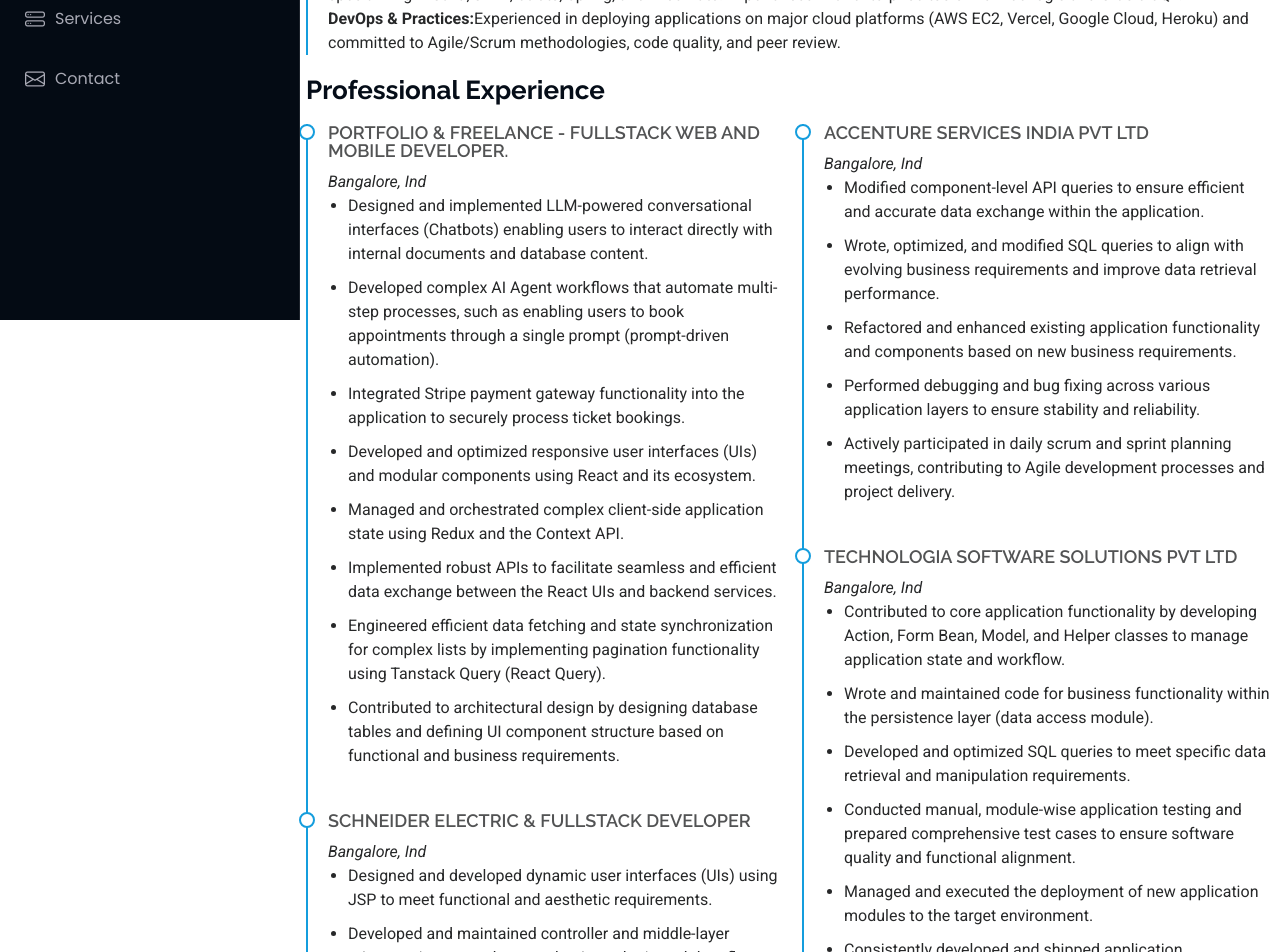
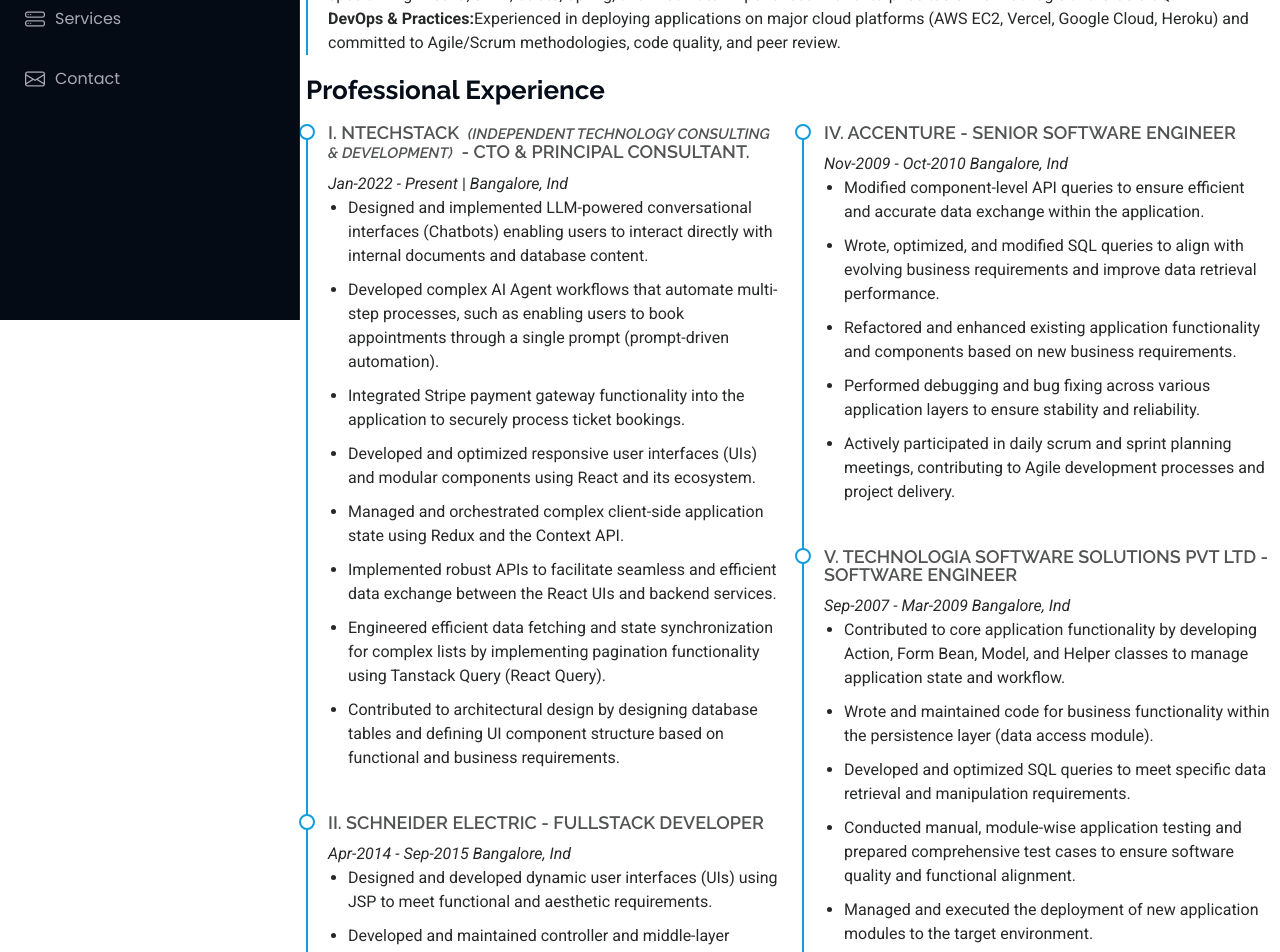
Before and after one commit to narendravs/portfolio-site, a React (Vite) app: page /Resume in a window 1280 px wide. Shown: the part 480-1432 px from the top of the page. Built offline with nearby package versions, Linux system fonts and the light colour scheme.

Commit message:
changed the resume format and added the recent activities done from github

```diff
--- a/src/pages/Resume/Resume.jsx
+++ b/src/pages/Resume/Resume.jsx
@@ -106,11 +106,15 @@
                   >
                     <div className="resume-item">
                       <h4>
-                        Portfolio & Freelance - Fullstack web and mobile
-                        developer.
+                        I. ntechstack &nbsp;
+                        <em style={{ fontSize: "15px" }}>
+                          (Independent Technology Consulting & Development)
+                        </em>
+                        &nbsp; - CTO & Principal Consultant.
                       </h4>
 
                       <p>
+                        <em>Jan-2022 - Present</em> |&nbsp;
                         <em>Bangalore, Ind</em>
                       </p>
                       <ul>
@@ -157,9 +161,10 @@
                       </ul>
                     </div>
                     <div className="resume-item">
-                      <h4>Schneider electric &amp; Fullstack developer</h4>
+                      <h4>II. Schneider Electric - Fullstack developer</h4>
 
                       <p>
+                        <em>Apr-2014 - Sep-2015</em>&nbsp;
                         <em>Bangalore, Ind</em>
                       </p>
                       <ul>
@@ -194,9 +199,10 @@
                     {/* <!-- Edn Resume Item --> */}
 
                     <div className="resume-item">
-                      <h4>Capgemini India Pvt Ltd &amp; Consultant</h4>
+                      <h4>III. Capgemini India Pvt Ltd - Consultant</h4>
                       {/* <h5>2010 - 2014</h5> */}
                       <p>
+                        <em>Jan-2011 - Nov-2013</em>&nbsp;
                         <em>Bangalore, Ind</em>
                       </p>
 
@@ -237,9 +243,10 @@
                   >
                     {/* <h3 className="resume-title">Professional Experience</h3> */}
                     <div className="resume-item">
-                      <h4>Accenture Services India Pvt Ltd</h4>
+                      <h4>IV. Accenture - Senior Software Engineer</h4>
                       {/* <h5>2019 - Present</h5> */}
                       <p>
+                        <em>Nov-2009 - Oct-2010</em>&nbsp;
                         <em>Bangalore, Ind </em>
                       </p>
                       <ul>
@@ -273,9 +280,13 @@
                     {/* <!-- Edn Resume Item --> */}
 
                     <div className="resume-item">
-                      <h4>Technologia Software Solutions Pvt Ltd</h4>
+                      <h4>
+                        V. Technologia Software Solutions Pvt Ltd - Software
+                        Engineer
+                      </h4>
                       {/* <h5>2017 - 2018</h5> */}
                       <p>
+                        <em>Sep-2007 - Mar-2009</em>&nbsp;
                         <em>Bangalore, Ind</em>
                       </p>
                       <ul>
```
